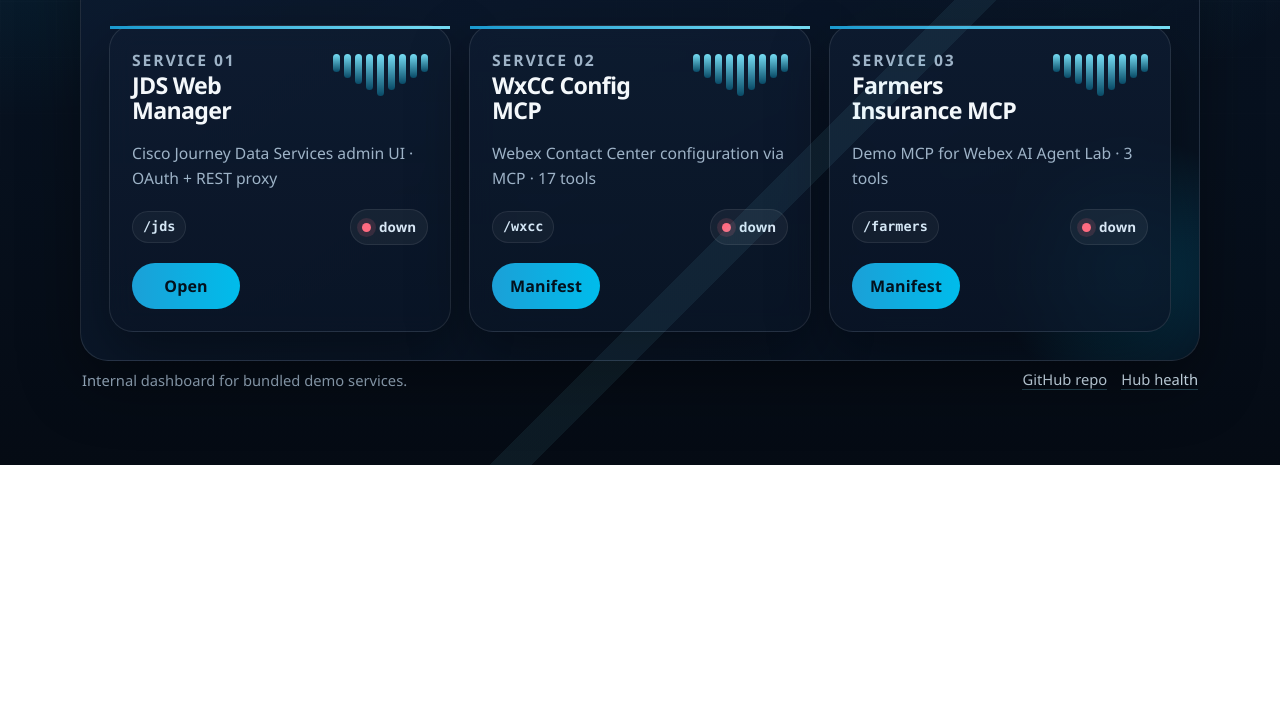
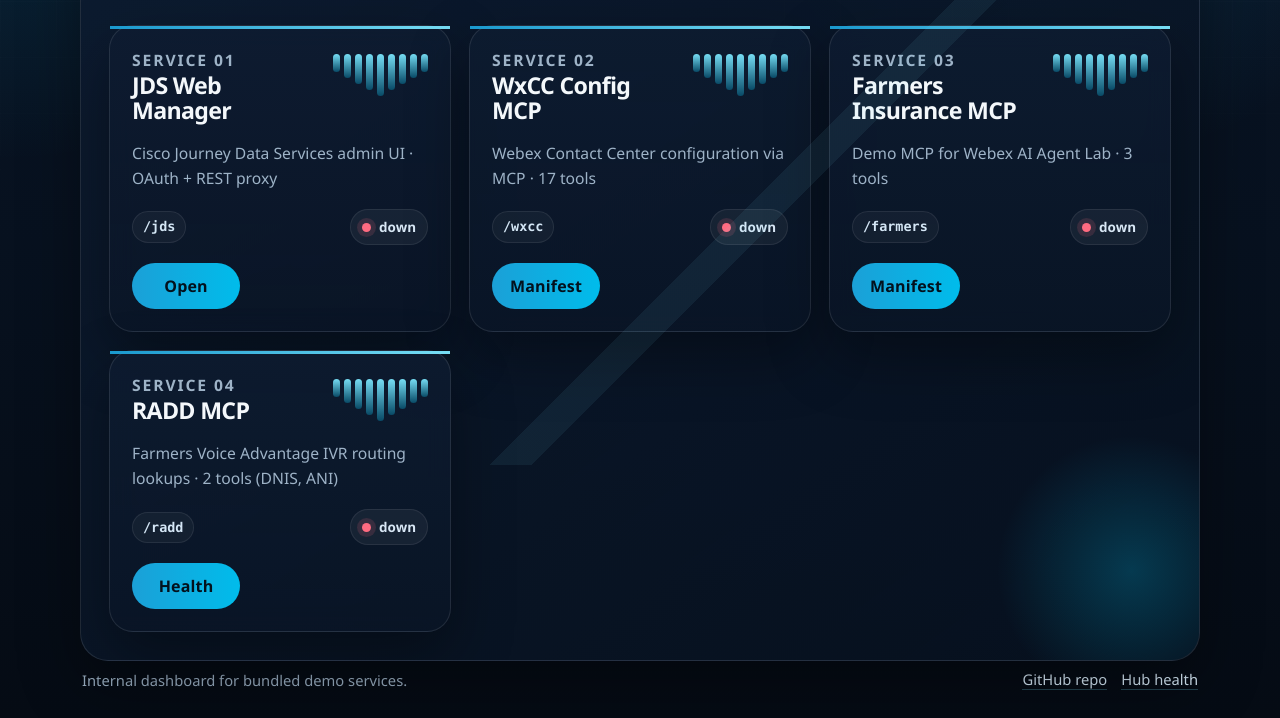
Before and after one commit to villarrealed/node-services-hub, a website: page public/index.html in a window 1280 px wide. Shown: the part 335-1053 px from the top of the page. Before the commit the page ends 800 px from the top, so only its background shows below. Drawn offline with Linux system fonts and the light colour scheme; no server answers.

Commit message:
docs: add radd-mcp to README index and landing page (#7)

```diff
--- a/public/index.html
+++ b/public/index.html
@@ -450,6 +450,29 @@
             <a class="action" href="/farmers/">Manifest</a>
           </div>
         </article>
+
+        <article class="card" data-prefix="/radd">
+          <div class="card-head">
+            <div>
+              <p class="card-kicker">Service 04</p>
+              <h2>RADD MCP</h2>
+            </div>
+            <div class="bridge" aria-hidden="true">
+              <span></span><span></span><span></span><span></span><span></span><span></span><span></span><span></span><span></span>
+            </div>
+          </div>
+          <p>Farmers Voice Advantage IVR routing lookups · 2 tools (DNIS, ANI)</p>
+          <div class="status-row">
+            <span class="path">/radd</span>
+            <span class="status" data-status>
+              <span class="status-dot"></span>
+              <span class="status-text">checking</span>
+            </span>
+          </div>
+          <div class="card-foot">
+            <a class="action" href="/radd/health">Health</a>
+          </div>
+        </article>
       </section>
     </section>
 
```
Also changed, not shown: README.md.
